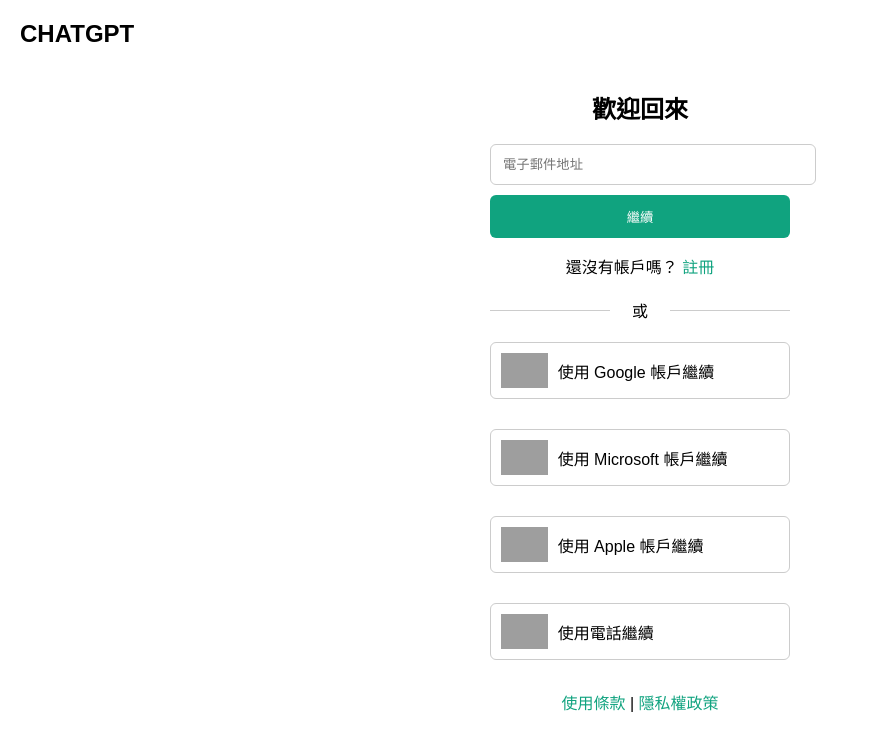
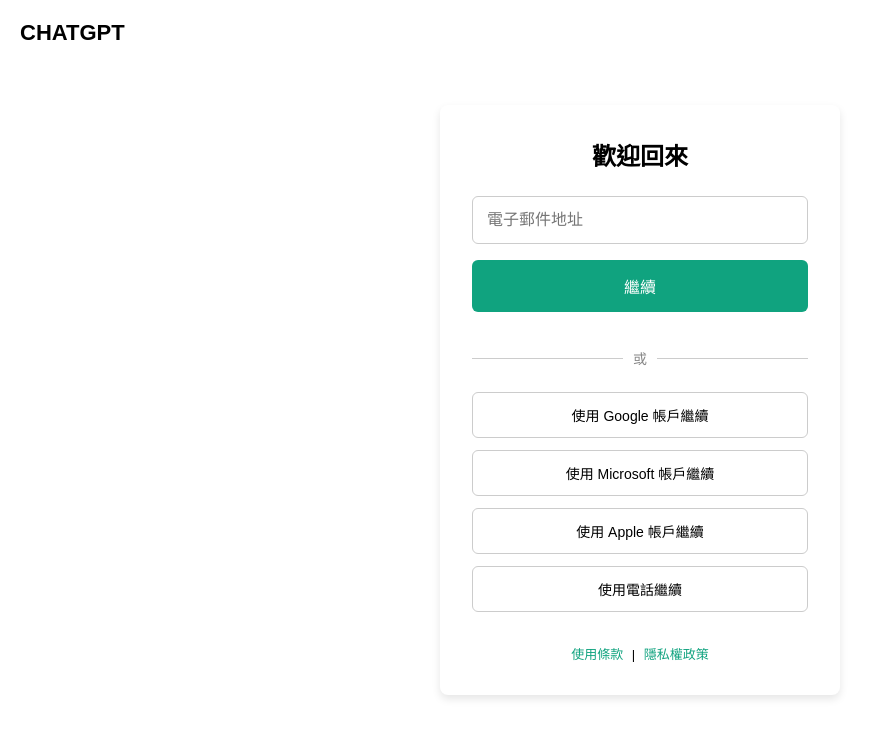
Before and after one commit to yangchi0613/CHATGPT, a plain HTML site: page index.html in a window 1280 px wide. Shown: the whole page, without its empty margins (0-880 px from the left). Drawn offline with Linux system fonts and the light colour scheme; grey boxes are pictures that could not be loaded.

Commit message:
修改樣式

```diff
--- a/index.html
+++ b/index.html
@@ -3,121 +3,157 @@
 <head>
     <meta charset="UTF-8" />
     <meta name="viewport" content="width=device-width, initial-scale=1.0" />
-    <title>登入頁面</title>
+    <title>CHATGPT</title>
     <style>
+        * {
+            box-sizing: border-box;
+        }
+
         body {
-            font-family: sans-serif;
+            margin: 0;
+            font-family: Arial, sans-serif;
+            background-color: #ffffff;
+            height: 100vh;
             display: flex;
             justify-content: center;
             align-items: center;
-            height: 100vh;
-            margin: 0;
-            background: #fff;
+        }
+
+        .chatgpt-logo {
+            position: absolute;
+            top: 20px;
+            left: 20px;
+            font-size: 22px;
+            font-weight: bold;
+            color: #fffffff;
         }
 
         .container {
+            background-color: #fff;
+            padding: 32px;
+            border-radius: 8px;
+            box-shadow: 0 4px 8px rgba(0, 0, 0, 0.1);
+            width: 100%;
+            max-width: 400px;
+            display: flex;
+            flex-direction: column;
+            align-items: stretch;
+        }
+
+        h2 {
+            margin-top: 0;
+            font-size: 24px;
             text-align: center;
-            width: 300px;
+            margin-bottom: 24px;
         }
 
         input {
-            width: 100%;
-            padding: 12px;
-            margin-bottom: 10px;
+            padding: 14px;
+            font-size: 16px;
             border: 1px solid #ccc;
             border-radius: 6px;
+            margin-bottom: 16px;
         }
 
         button {
-            width: 100%;
-            padding: 12px;
+            padding: 14px;
             background-color: #10a37f;
             color: white;
+            font-size: 16px;
             border: none;
             border-radius: 6px;
             cursor: pointer;
+            margin-bottom: 12px;
+        }
+
+        button:hover {
+            background-color: #0e8f70;
         }
 
         .divider {
-            margin: 20px 0;
-            position: relative;
+            display: flex;
+            align-items: center;
             text-align: center;
+            color: #888;
+            font-size: 14px;
+            margin: 24px 0;
         }
 
         .divider::before,
         .divider::after {
             content: "";
-            position: absolute;
+            flex: 1;
             height: 1px;
-            width: 40%;
-            top: 50%;
             background: #ccc;
         }
 
         .divider::before {
-            left: 0;
+            margin-right: 10px;
         }
 
         .divider::after {
-            right: 0;
+            margin-left: 10px;
         }
 
-        .divider span {
-            padding: 0 10px;
-            background: #fff;
+        .alt-option {
+            padding: 12px;
+            border: 1px solid #ccc;
+            border-radius: 6px;
+            margin-bottom: 12px;
+            text-align: center;
+            font-size: 14px;
+            cursor: pointer;
+            background-color: #fff;
         }
 
-        .alt-login {
-            margin-bottom: 30px;
-            display: flex;
-            align-items: center;
-            padding: 10px;
-            border: 1px solid #ccc;
-            border-radius: 6px;
-            cursor: pointer;
+        .alt-option:hover {
+            background-color: #f0f0f0;
         }
 
-        .alt-login img {
-            height: 35px;
-            margin-right: 10px;
+        .footer {
+            text-align: center;
+            font-size: 13px;
+            margin-top: 20px;
         }
 
-        a {
+        .footer a {
+            color: #10a37f;
             text-decoration: none;
-            color: #10a37f;
+            margin: 0 5px;
         }
 
-        /* 新增 ChatGPT 文字樣式 */
-        .chatgpt-logo {
-            position: absolute;
-            top: 20px;
-            left: 20px;
-            font-size: 24px;
-            font-weight: bold;
-            color: #fffffff;
+        .footer a:hover {
+            text-decoration: underline;
         }
     </style>
 </head>
 <body>
-<!-- 左上角 ChatGPT 文字 -->
 <div class="chatgpt-logo">CHATGPT</div>
 
 <div class="container">
     <h2>歡迎回來</h2>
-    <input type="email" placeholder="電子郵件地址" />
-    <button>繼續</button>
-    <p>還沒有帳戶嗎？ <a href="#">註冊</a></p>
+    <input type="email" id="email" placeholder="電子郵件地址" />
+    <button id="continueBtn">繼續</button>
+    <div class="divider">或</div>
+    <div class="alt-option">使用 Google 帳戶繼續</div>
+    <div class="alt-option">使用 Microsoft 帳戶繼續</div>
+    <div class="alt-option">使用 Apple 帳戶繼續</div>
+    <div class="alt-option">使用電話繼續</div>
+    <div class="footer">
+        <a href="#">使用條款</a> | <a href="#">隱私權政策</a>
+    </div>
+</div>
 
-    <div class="divider"><span>或</span></div>
-
-    <div class="alt-login"><img src="https://img.icons8.com/color/24/google-logo.png"/> 使用 Google 帳戶繼續</div>
-    <div class="alt-login"><img src="https://img.icons8.com/color/24/microsoft.png"/> 使用 Microsoft 帳戶繼續</div>
-    <div class="alt-login"><img src="https://img.icons8.com/ios-filled/24/mac-os.png"/> 使用 Apple 帳戶繼續</div>
-    <div class="alt-login"><img src="https://img.icons8.com/ios-filled/24/phone.png"/> 使用電話繼續</div>
-
-    <p style="margin-top:20px;">
-        <a href="#">使用條款</a> | <a href="#">隱私權政策</a>
-    </p>
-</div>
+<script>
+    document.getElementById('continueBtn').addEventListener('click', function () {
+        const email = document.getElementById('email').value;
+        if (!email || !email.includes('@')) {
+            alert('請輸入有效的電子郵件地址');
+        } else {
+            alert('登入中...');
+            // 可在此處串接登入流程
+        }
+    });
+</script>
 </body>
 </html>
```
